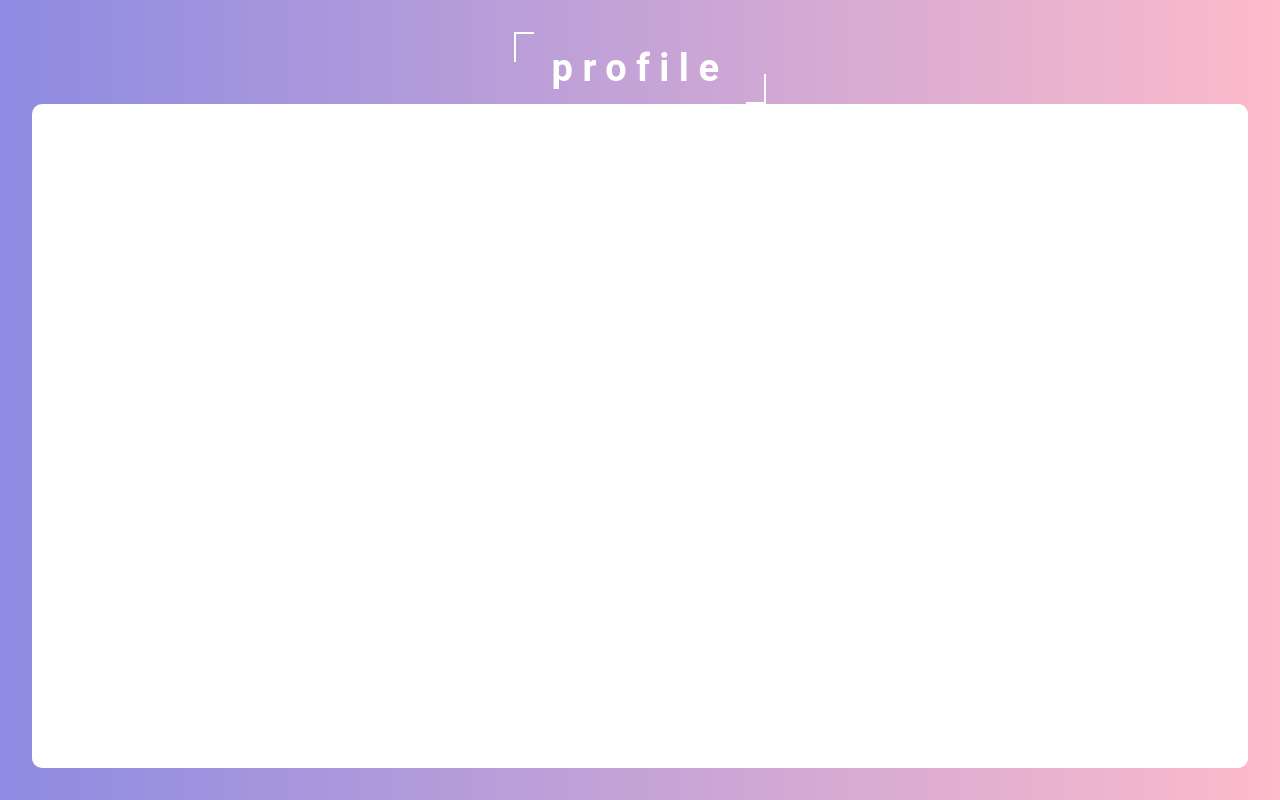
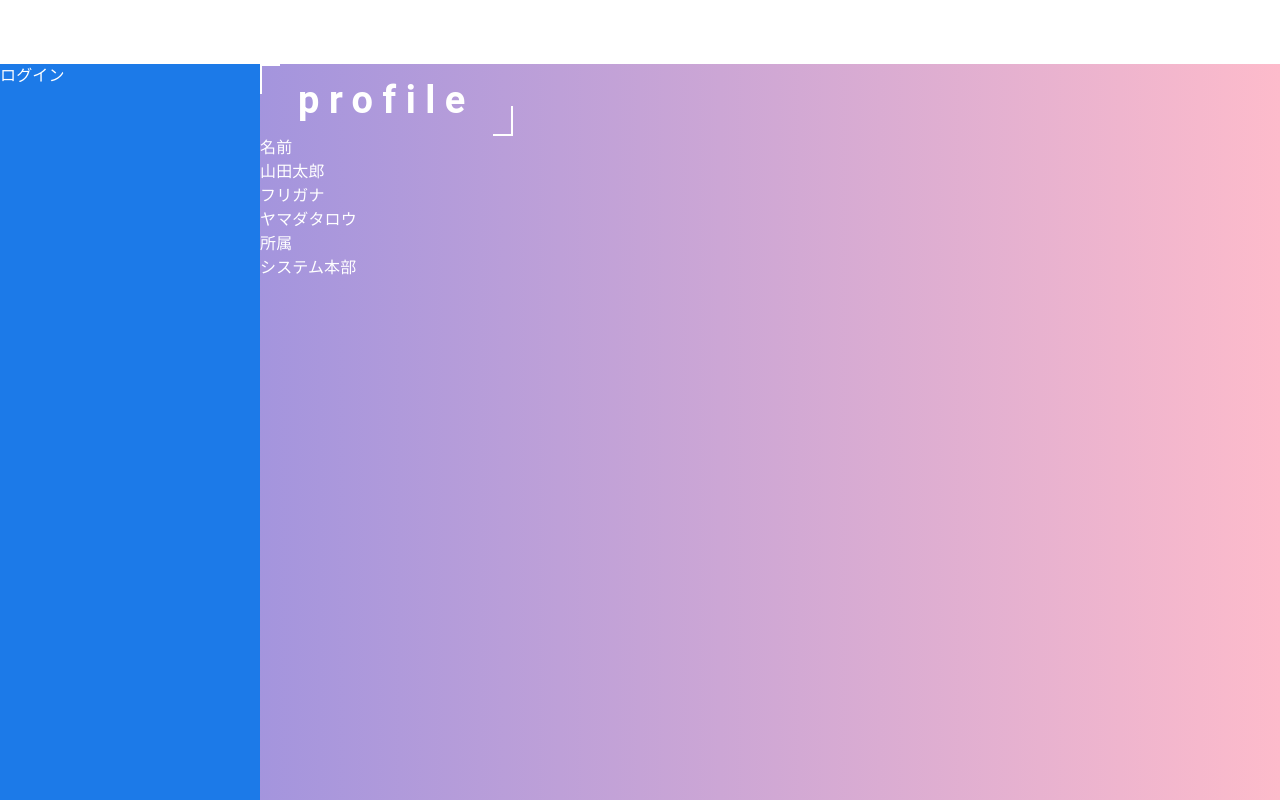
Before and after one commit to haisamarie/file-upload-page, a Next.js app: page / in a window 1280 px wide. Built offline with nearby package versions, Linux system fonts and the light colour scheme.

Commit message:
fix:layout

```diff
--- a/src/components/Layouts/BaseLayout.tsx
+++ b/src/components/Layouts/BaseLayout.tsx
@@ -2,6 +2,9 @@ import styled from '@emotion/styled'
 import { ReactNode } from 'react'
 
 import { gradient, textColor } from '@/utils/themeConfigs/customTheme'
+
+import { Header } from '@/components/layouts/Header'
+import { Sidebar } from '@/components/layouts/Sidebar'
 
 interface LayoutProps {
   children: ReactNode
@@ -9,23 +12,21 @@ interface LayoutProps {
 
 const Main = styled('main')`
   overflow: scroll;
-  height: 100vh;
   background-image: ${gradient.blueToPinkGradient};
   color: ${textColor.white};
+  display: flex;
+  height: calc(100vh - 64px);
 `
-const Wrap = styled('div')`
-  text-align: center;
-  padding: 32px;
-  height: 100vh;
-  display: flex;
-  flex-flow: column;
-  min-height: 100vh;
-`
+const Wrap = styled('section')``
 
 export const BaseLayout = ({ children }: LayoutProps) => {
   return (
-    <Main>
-      <Wrap>{children}</Wrap>
-    </Main>
+    <>
+      <Header />
+      <Main>
+        <Sidebar />
+        <Wrap>{children}</Wrap>
+      </Main>
+    </>
   )
 }
--- /dev/null
+++ b/src/components/Layouts/Header.tsx
@@ -0,0 +1,16 @@
+import styled from '@emotion/styled'
+
+import { bgColor } from '@/utils/themeConfigs/customTheme'
+
+const HeaderBox = styled('header')`
+  height: 64px;
+  background-color: ${bgColor.white};
+`
+
+export const Header = () => {
+  return (
+    <HeaderBox>
+      <p>ログイン</p>
+    </HeaderBox>
+  )
+}
--- a/src/components/Layouts/Inner.tsx
+++ b/src/components/Layouts/Inner.tsx
@@ -1,16 +1,11 @@
 import styled from '@emotion/styled'
 import { ReactNode } from 'react'
-
-import { bgColor } from '@/utils/themeConfigs/customTheme'
 
 const Box = styled('div')`
   text-align: center;
   padding: 32px;
-  background-color: ${bgColor.white};
-  border-radius: 10px;
   width: 100%;
   margin: 0 auto;
-  flex: 1;
 `
 interface InnerProps {
   children: ReactNode
--- /dev/null
+++ b/src/components/Layouts/Sidebar.tsx
@@ -0,0 +1,17 @@
+import styled from '@emotion/styled'
+
+import { bgColor } from '@/utils/themeConfigs/customTheme'
+
+const HeaderBox = styled('section')`
+  background-color: ${bgColor.blue};
+  width: 15%;
+  min-width: 260px;
+`
+
+export const Sidebar = () => {
+  return (
+    <HeaderBox>
+      <p>ログイン</p>
+    </HeaderBox>
+  )
+}
--- a/src/pages/index.tsx
+++ b/src/pages/index.tsx
@@ -1,12 +1,9 @@
 import { BaseLayout } from '@/components/layouts/BaseLayout'
-import { Inner } from '@/components/layouts/Inner'
 import { PageTitle } from '@/components/uis/Titles/PageTitle'
 const Home = () => {
   return (
     <BaseLayout>
       <PageTitle title='profile' />
-
-      <Inner>
       <div>
         <h2>名前</h2>
         <p>山田太郎</p>
@@ -19,7 +16,6 @@ const Home = () => {
         <h2>所属</h2>
         <p>システム本部</p>
       </div>
-      </Inner>
     </BaseLayout>
   )
 }
--- a/src/utils/themeConfigs/customTheme.ts
+++ b/src/utils/themeConfigs/customTheme.ts
@@ -7,7 +7,7 @@ const color = {
       'linear-gradient(0deg, rgba(147, 203, 255, 0.7) 0%, rgba(147, 203, 255, 0.7) 100%)',
     blue: '#1C7AE8',
     white: '#FFFFFF',
-    darkGray: '#A0A0A0',
+    darkGray: '#333',
     gray: '#E7E7E7',
     lightGray: '#F7F5F5',
     green: '#80C739',
```
Lines whose indentation alone changed are shown as unchanged.
